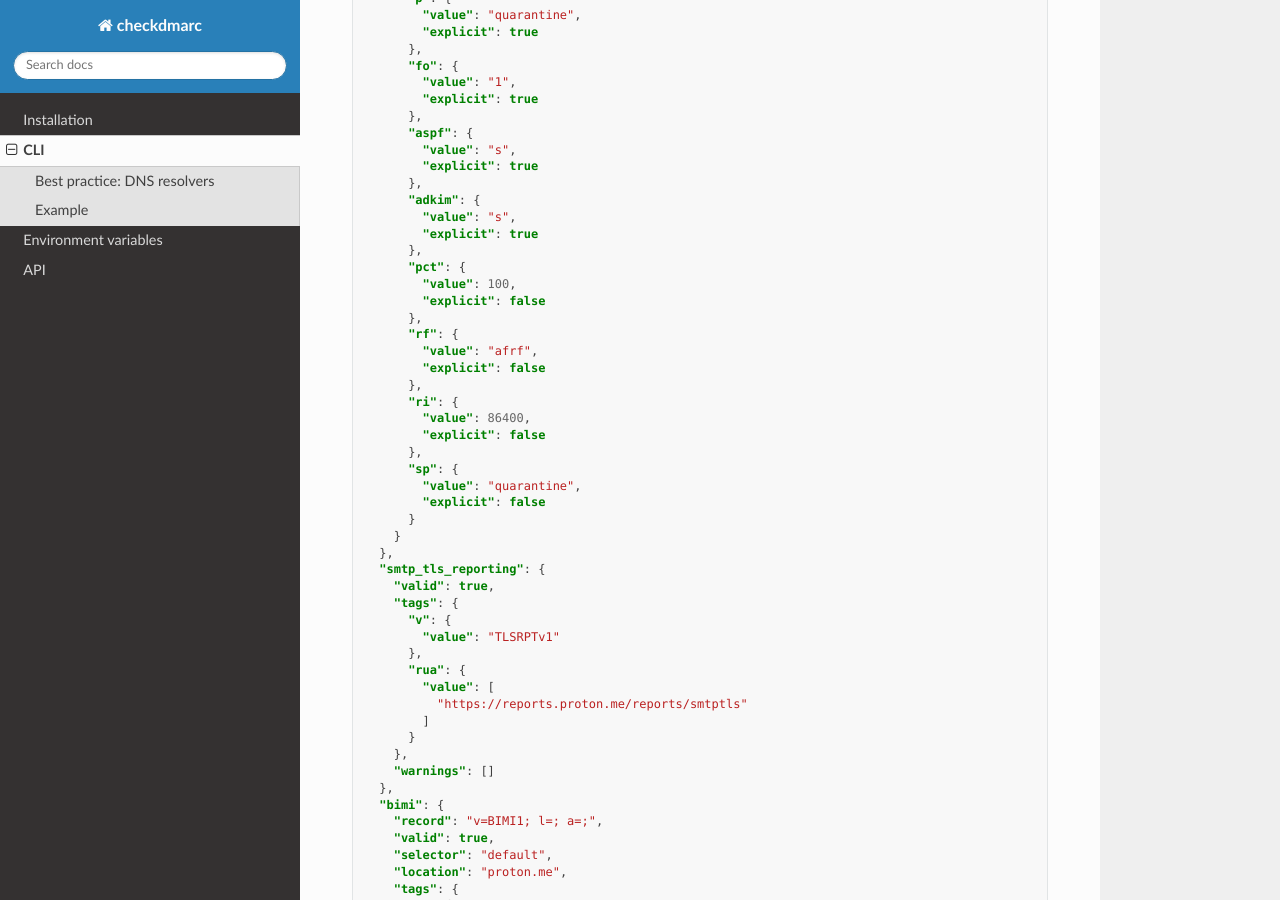
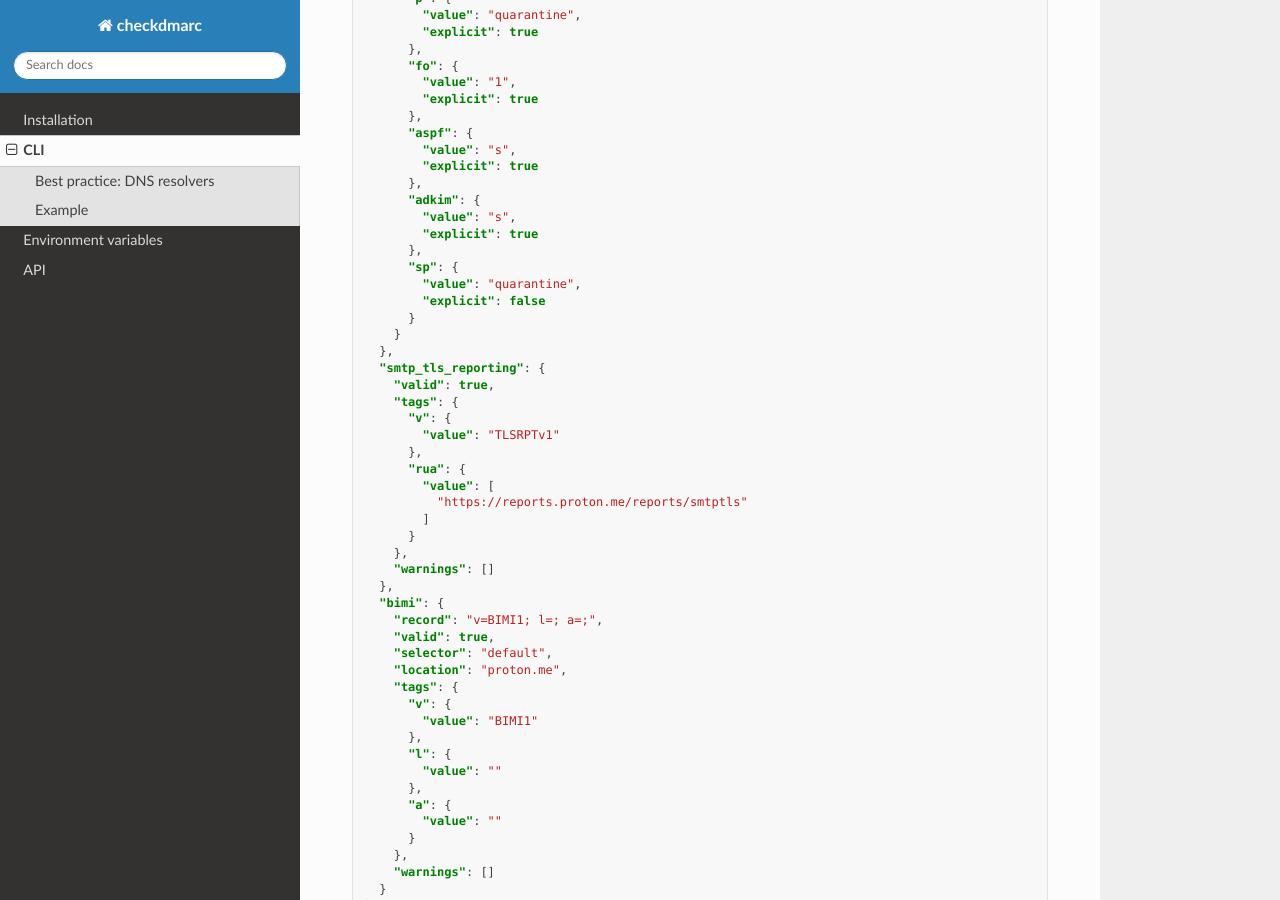
Before and after one commit to domainaware/checkdmarc, a Sphinx documentation site: the page built from docs/source/cli.md, in a window 1280 px wide and 900 px high, scrolled down 4586 px. Built offline with Sphinx 7.4.7 and the Read the Docs theme 3.1.0, drawn with Linux system fonts in a browser that asks for light colours; the version number could not be read and is left out.

Commit message:
Clean up docs and CSV columns for the RFC 9989 tag removals
- `checkdmarc/__init__.py`: drop the `dmarc_pct` / `dmarc_rf` / `dmarc_ri`
  column headers — the matching row writers were removed in the previous
  commit, so the CSV had three empty columns.
- `docs/source/cli.md`: drop the `pct` / `rf` / `ri` implicit-default
  entries from the example JSON output; those tags no longer appear in
  parsed results.
- `README.md` and `docs/source/index.md`: reword the features bullet to
  note that `pct`/`rf`/`ri` are removed in RFC 9989.

Co-Authored-By: Claude Opus 4.7 (1M context) <noreply@anthropic.com>

```diff
--- a/checkdmarc/__init__.py
+++ b/checkdmarc/__init__.py
@@ -479,9 +479,6 @@ def results_to_csv(
         "dmarc_aspf",
         "dmarc_fo",
         "dmarc_p",
-        "dmarc_pct",
-        "dmarc_rf",
-        "dmarc_ri",
         "dmarc_rua",
         "dmarc_ruf",
         "dmarc_sp",
--- a/docs/source/cli.md
+++ b/docs/source/cli.md
@@ -273,18 +273,6 @@ checkdmarc --skip-tls proton.me
         "value": "s",
         "explicit": true
       },
-      "pct": {
-        "value": 100,
-        "explicit": false
-      },
-      "rf": {
-        "value": "afrf",
-        "explicit": false
-      },
-      "ri": {
-        "value": 86400,
-        "explicit": false
-      },
       "sp": {
         "value": "quarantine",
         "explicit": false
```
Also changed, not shown: README.md (+1 -1 lines), docs/source/index.md (+1 -1 lines).
